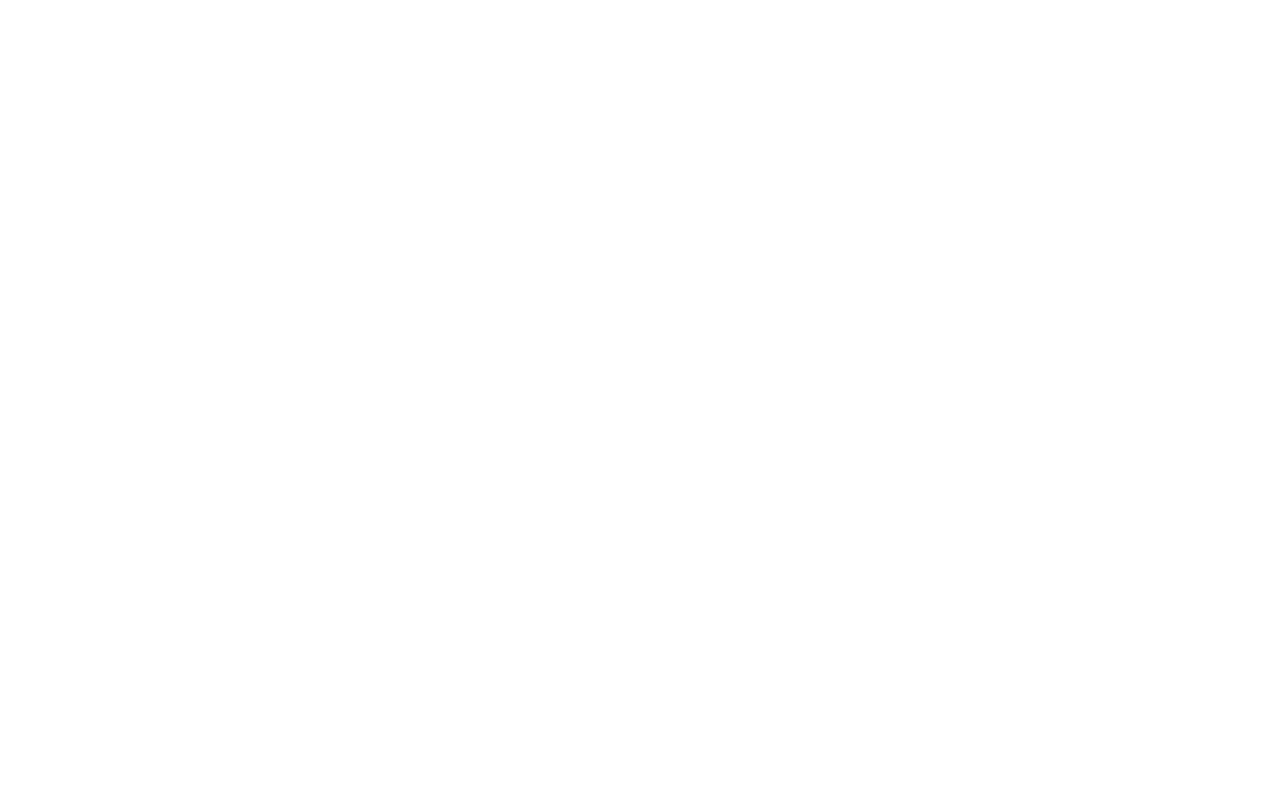
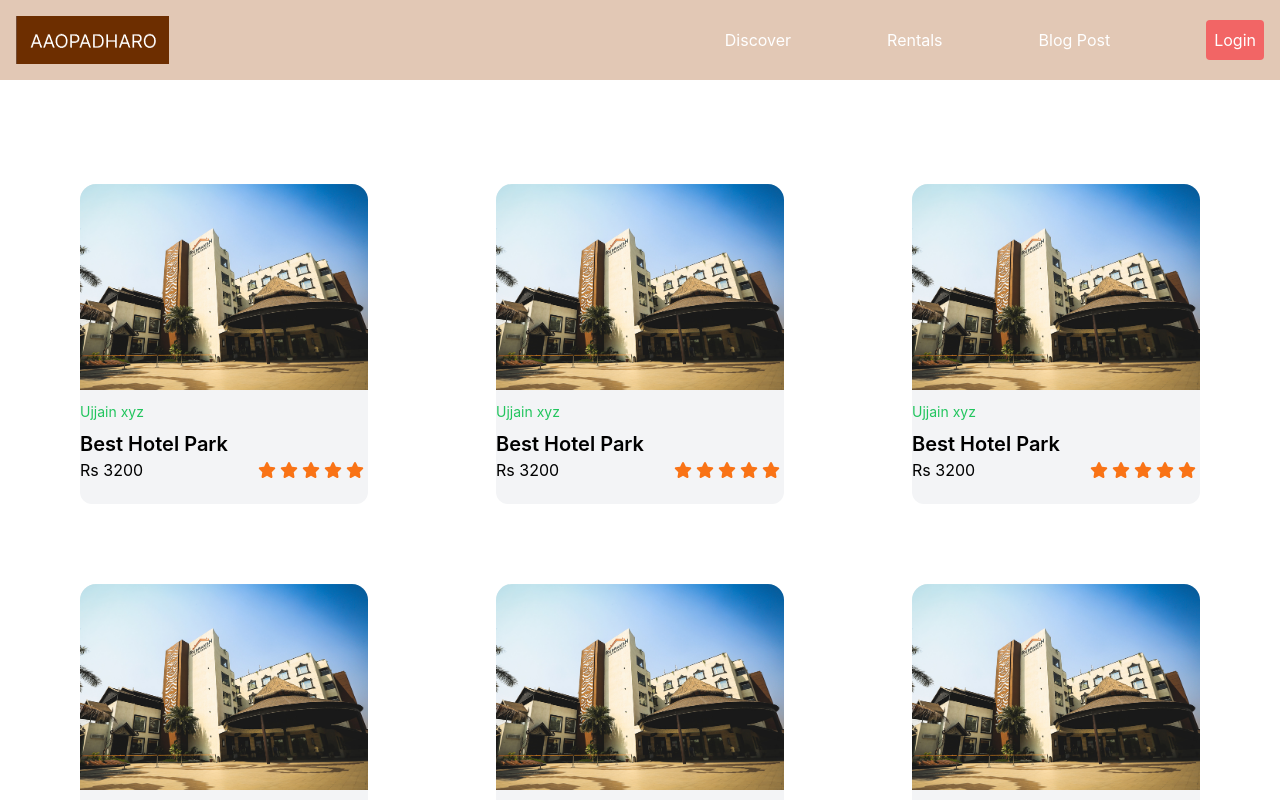
Before and after one commit to Poojagoyal99/Internproj, a React (Create React App) app: page /discover in a window 1280 px wide. Before the commit this address had no page. Shown: the top 800 px of the page. Built offline with nearby package versions, Linux system fonts and the light colour scheme.

Commit message:
added files

```diff
--- a/src/App.js
+++ b/src/App.js
@@ -2,6 +2,7 @@
 import Login from "./list/Login";
 import Mainlogin from "./list/Mainlogin";
 import Home from './list/home/Home';
+import Discover from './list/discover/Discover';
 function App() {
     return (
         <Router>
@@ -10,6 +11,7 @@
           <Route exact path="/" element={<Login />} />
           <Route path="/login" element={<Mainlogin />} />
           <Route path='/Home' element={<Home />} />
+          <Route path='/discover' element={<Discover />} />
         </Routes>
       </div>
     </Router>
--- /dev/null
+++ b/src/list/discover/Cards.js
@@ -0,0 +1,53 @@
+import { FontAwesomeIcon } from '@fortawesome/react-fontawesome';
+import { faStar } from '@fortawesome/free-solid-svg-icons';
+import CardImg from '../../images/card1.png';
+function Cards() {
+    return (
+        <div className='flex justify-center space-x-32 mx-20 my-20'>
+           <div className='w-72 min-h-80 bg-gray-100 rounded-t-2xl rounded-b-xl'>
+           <img src={CardImg} alt='cardImg' className='w-72 rounded-t-2xl'></img>
+           <p className='text-sm text-green-500 mt-3'>Ujjain xyz</p>
+        <h3 className='mt-2 text-xl font-semibold'>Best Hotel Park</h3>
+        <div className="flex items-center justify-between">
+        <p className=' text-md  pr-5'>Rs 3200</p>
+            <div className="flex">
+              {[...Array(5)].map((_, i) => (
+                <FontAwesomeIcon key={i} icon={faStar} className="text-orange-500 mr-1" />
+              ))}
+            </div>
+
+          </div>
+           </div>
+           <div className='w-72 min-h-80 bg-gray-100 rounded-t-2xl rounded-b-xl'>
+           <img src={CardImg} alt='cardImg' className='w-72 rounded-t-2xl'></img>
+           <p className='text-sm text-green-500 mt-3'>Ujjain xyz</p>
+        <h3 className='mt-2 text-xl font-semibold'>Best Hotel Park</h3>
+        <div className="flex items-center justify-between">
+        <p className=' text-md  pr-5'>Rs 3200</p>
+            <div className="flex">
+              {[...Array(5)].map((_, i) => (
+                <FontAwesomeIcon key={i} icon={faStar} className="text-orange-500 mr-1" />
+              ))}
+            </div>
+
+          </div>
+           </div>
+           <div className='w-72 min-h-80 bg-gray-100 rounded-t-2xl rounded-b-xl'>
+           <img src={CardImg} alt='cardImg' className='w-72 rounded-t-2xl'></img>
+           <p className='text-sm text-green-500 mt-3'>Ujjain xyz</p>
+        <h3 className='mt-2 text-xl font-semibold'>Best Hotel Park</h3>
+        <div className="flex items-center justify-between">
+        <p className=' text-md  pr-5'>Rs 3200</p>
+            <div className="flex">
+              {[...Array(5)].map((_, i) => (
+                <FontAwesomeIcon key={i} icon={faStar} className="text-orange-500 mr-1" />
+              ))}
+            </div>
+
+          </div>
+           </div>
+
+        </div>
+    );
+};
+export default Cards;
--- /dev/null
+++ b/src/list/discover/Discover.js
@@ -0,0 +1,19 @@
+import Navbar from '../../components/Navbar';
+import Footer from '../../components/footer';
+import Cards from './Cards';
+function Discover() {
+    return(
+        <>
+<Navbar></Navbar>
+<br></br>
+<Cards></Cards>
+<Cards></Cards>
+<Cards></Cards>
+<Cards></Cards>
+
+<br></br>
+<Footer></Footer>
+</>
+    );
+};
+export default Discover;
--- a/src/list/home/Home.js
+++ b/src/list/home/Home.js
@@ -6,11 +6,18 @@
 import Review from "./Review";
 import Facilities from "./Facilities";
 import History from "./History";
+import React, { useState } from 'react';
+import { useNavigate } from 'react-router-dom';
 
 const Home = () => {
+  const navigate = useNavigate();
+
+  const navigateToAbout = () => {
+    navigate('/discover');
+  };
   return (
     <>
-      <NavImg></NavImg>
+      <NavImg navigateToAbout={navigateToAbout}></NavImg>
       <History></History>
       <div>
       <h1 className="text-customBrown text-center font-bold text-3xl py-20">Discover the best Hotels</h1>
--- a/src/list/home/NavImg.js
+++ b/src/list/home/NavImg.js
@@ -2,7 +2,7 @@
 import logo from '../../images/logo.png';
 import { FaCalendarAlt, FaUser } from 'react-icons/fa';
 
-function NavImg() {
+const NavImg = ({navigateToAbout}) => {
   return (
     <>
       <div className="relative w-screen min-h-screen overflow-hidden">
@@ -12,7 +12,7 @@
               <img src={logo} alt="logo" className="h-12" />
             </div>
             <div className="flex space-x-14">
-              <button  className="text-white hover:text-gray-400">Discover</button>
+              <button  className="text-white hover:text-gray-400" onClick={navigateToAbout}>Discover</button>
               <button  className="text-white hover:text-gray-400">Rentals</button>
               <button  className="text-white hover:text-gray-400">Blog Post</button>
               <button className="bg-customPeach text-white px-4 py-2 rounded">Login</button>
```
Also changed, not shown: src/list/Discover.js (deleted).
